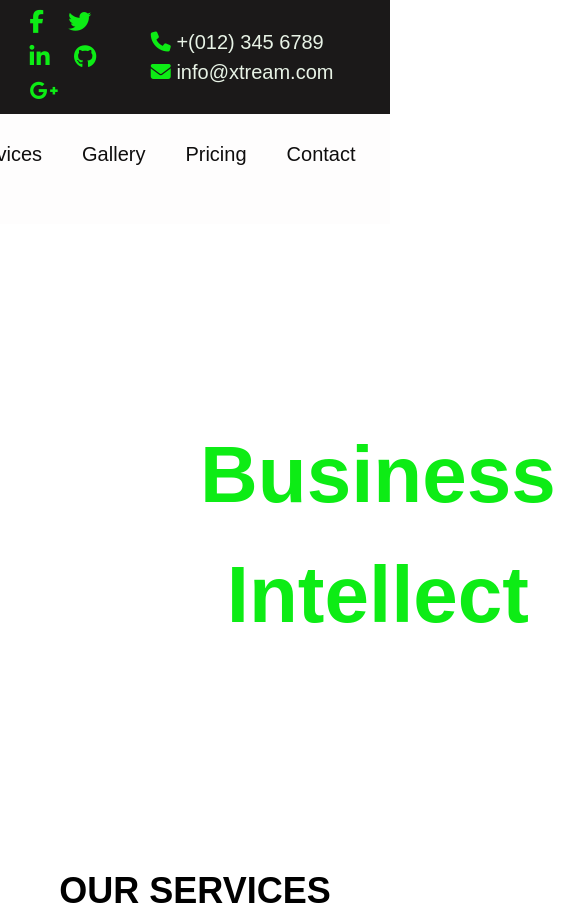
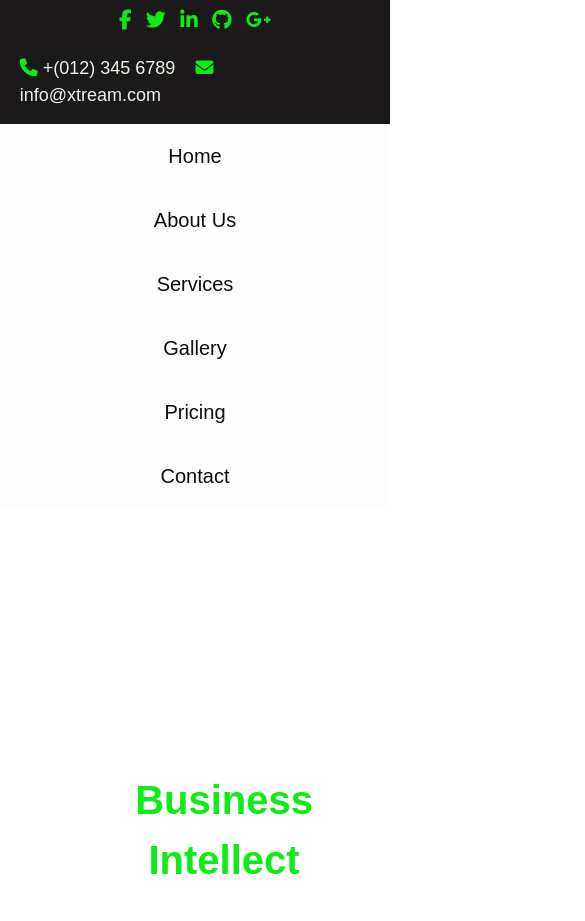
Before and after one commit to MShalash-BZU/task-1, a plain HTML site: page index.html in a window 390 px wide. Shown: the top 921 px of the page, 585 px wide, since content can reach past the window. Drawn offline with Linux system fonts and the light colour scheme.

Commit message:
update css

```diff
--- a/style.css
+++ b/style.css
@@ -3,91 +3,117 @@
     padding: 0;
     box-sizing: border-box;
 }
-body{
+
+body {
     font-family: Arial, Helvetica, sans-serif;
     font-size: 16px;
     line-height: 1.5;
 }
+
 img {
     max-width: 100%;
     height: auto;
 }
-.high{
+
+p {
+    font-size: 20px;
+}
+
+.high {
     background-color: #1b1919;
     padding: 5px 0;
 }
-.high .container{
+
+.high .container {
     display: flex;
     justify-content: space-between;
     align-items: center;
 }
-.container{
+
+.container {
     margin: 0 auto;
     width: 90%;
 }
-.soial{
+
+.soial {
     max-width: 45%;
 }
 
-.soial a{
+.soial a {
     text-decoration: none;
     color: #0dec15;
     font-size: 23px;
     margin: 0 10px;
 }
-.soial a:hover{
+
+.soial a:hover {
     color: rgb(243, 248, 243);
 }
-.high .contact{
+
+.high .contact {
     padding: 10px;
     font-size: 20px;
 }
-.high .contact i{
+
+.high .contact i {
     color: #0dec15;
 }
-.high .contact span{
+
+.high .contact span {
     margin-right: 15px;
     color: rgb(232, 243, 230);
 }
-.high .contact a{
+
+.high .contact a {
     text-decoration: none;
     color: black;
     font-size: 16px;
 }
-.main-nav{
+
+.main-nav {
     background-color: #fefdfd;
 }
+
 .main-nav ul {
     display: flex;
 }
-.main-nav a{
+
+.main-nav a {
     font-weight: 450;
     font-size: 20px;
     color: rgb(15, 14, 14);
 }
+
 .main-nav a:visited {
-  background-color: #0dec15;
+    background-color: #0dec15;
 }
+
 .main-nav ul li {
     margin-left: 10px;
     padding: 25px 15px;
 }
+
 a {
     text-decoration: none;
 }
+
 ul {
     list-style: none;
 }
-.main-nav .container{
+
+.main-nav .container {
     display: flex;
     justify-content: flex-end;
     align-items: stretch;
 }
-.main-nav ul li:active,.main-nav ul li:hover{
+
+.main-nav ul li:active,
+.main-nav ul li:hover {
     background-color: #0dec15;
     font-weight: bold;
 }
-.pic{
+
+.pic {
     height: 70vh;
     min-height: 500px;
     background-image: url('./Image/pic.jpg');
@@ -98,37 +124,45 @@ ul {
     align-items: center;
     color: #fff;
 }
-.pic-content{
+
+.pic-content {
     position: relative;
     z-index: 2;
     padding-left: 200px;
     padding-top: 18%;
 }
-.pic h1{
+
+.pic h1 {
     font-size: 80px;
     font-weight: 600;
-    color: #0dec15;;
+    color: #0dec15;
+    ;
 }
-.pic p{
+
+.pic p {
     font-size: 25px;
     color: #fff;
     text-align: left;
 }
-.services{
+
+.services {
     padding: 50px 0;
     text-align: center;
 }
-.services h2{
+
+.services h2 {
     font-size: 36px;
     margin-bottom: 20px;
 }
-.services p{
-    font-size: 18px;
+
+.services p {
+    font-size: 22px;
     color: #555;
     max-width: 600px;
     margin: 0 auto;
     margin-bottom: 40px;
 }
+
 .service-cards-container {
     display: flex;
     justify-content: space-between;
@@ -138,7 +172,7 @@ ul {
 .service-card {
     background: #fff;
     padding: 40px 30px;
-    box-shadow: 0 4px 15px rgba(0,0,0,0.05);
+    box-shadow: 0 4px 15px rgba(0, 0, 0, 0.05);
     min-height: 200px;
 }
 
@@ -162,7 +196,7 @@ ul {
 
 .about-image img {
     border-radius: 8px;
-    box-shadow: 0 10px 30px rgba(0,0,0,0.1);
+    box-shadow: 0 10px 30px rgba(0, 0, 0, 0.1);
 }
 
 .about-text h3 {
@@ -204,13 +238,14 @@ ul {
     background: #fff;
     padding: 40px 30px;
     border-bottom: 3px solid #0dec15;
-    box-shadow: 0 4px 15px rgba(0,0,0,0.05);
+    box-shadow: 0 4px 15px rgba(0, 0, 0, 0.05);
     text-align: center;
+    transition: all 0.3s ease;
 }
 
 .service-card:hover {
     transform: translateY(-7px);
-    box-shadow: 0 10px 20px rgba(0,0,0,0.1);
+    box-shadow: 0 10px 20px rgba(0, 0, 0, 0.1);
 }
 
 .card-icon {
@@ -244,8 +279,9 @@ ul {
 
 .gallery-item img {
     width: 100%;
-    height: 250px;
+    height: 400px;
     object-fit: cover;
+    transition: all 0.3s ease;
 }
 
 .gallery-item:hover img {
@@ -266,7 +302,7 @@ ul {
     border-radius: 8px;
     text-align: center;
     padding: 30px;
-    box-shadow: 0 4px 15px rgba(0,0,0,0.05);
+    box-shadow: 0 4px 15px rgba(0, 0, 0, 0.05);
     transition: all 0.3s ease;
     position: relative;
 }
@@ -275,7 +311,7 @@ ul {
 
 .pricing-plan:hover {
     transform: scale(1.05);
-    box-shadow: 0 10px 30px rgba(0,0,0,0.1);
+    box-shadow: 0 10px 30px rgba(0, 0, 0, 0.1);
 }
 
 .pricing-plan h3 {
@@ -315,6 +351,7 @@ ul {
     display: flex;
     justify-content: space-between;
     gap: 40px;
+    margin-bottom: 50px;
 }
 
 .contact-form,
@@ -332,7 +369,6 @@ ul {
     padding: 15px;
     border: 1px solid #ccc;
     border-radius: 4px;
-    font-family: 'Poppins', sans-serif;
     font-size: 1rem;
 }
 
@@ -466,7 +502,7 @@ footer {
 }
 
 .section-description {
-    font-size: 1rem;
+    font-size: 1.2rem;
     color: #777;
     max-width: 700px;
     margin: 0 auto 50px auto;
@@ -490,7 +526,75 @@ footer {
     border-color: #4e864f;
 }
 
-section{
+section {
     align-content: center;
     text-align: center;
 }
+
+@media (max-width: 768px) {
+    .container {
+        width: 95%;
+        margin: 0 auto;
+    }
+
+    .high .container {
+        flex-direction: column;
+        gap: 10px;
+    }
+
+    .main-nav ul {
+        flex-direction: column;
+        width: 100%;
+        text-align: center;
+    }
+
+    .main-nav ul li {
+        margin: 5px 0;
+    }
+
+    .hero-content h1 {
+        font-size: 3rem;
+    }
+
+    .hero-content p {
+        font-size: 1.2rem;
+    }
+
+    .service-cards-container,
+    .gallery-grid,
+    .pricing-grid {
+        grid-template-columns: 1fr;
+    }
+
+    .pic-content {
+        padding-left: 20px ;
+        padding-top: 80px ;
+    }
+
+    .pic h1 {
+        font-size: 40px ;
+        margin-left: 20%;
+    }
+
+    .pic p {
+        font-size: 18px ;
+        margin-left: 20%;
+    }
+
+    .main-nav ul li {
+        padding: 12px 0 ;
+    }
+
+    .social {
+        max-width: 100% ;
+    }
+
+    .soial a {
+        font-size: 20px ;
+        margin: 0 5px ;
+    }
+
+    .high .contact{
+        font-size: 18px;
+    }
+}
```
Also changed, not shown: index.html (+2 -1 lines).
